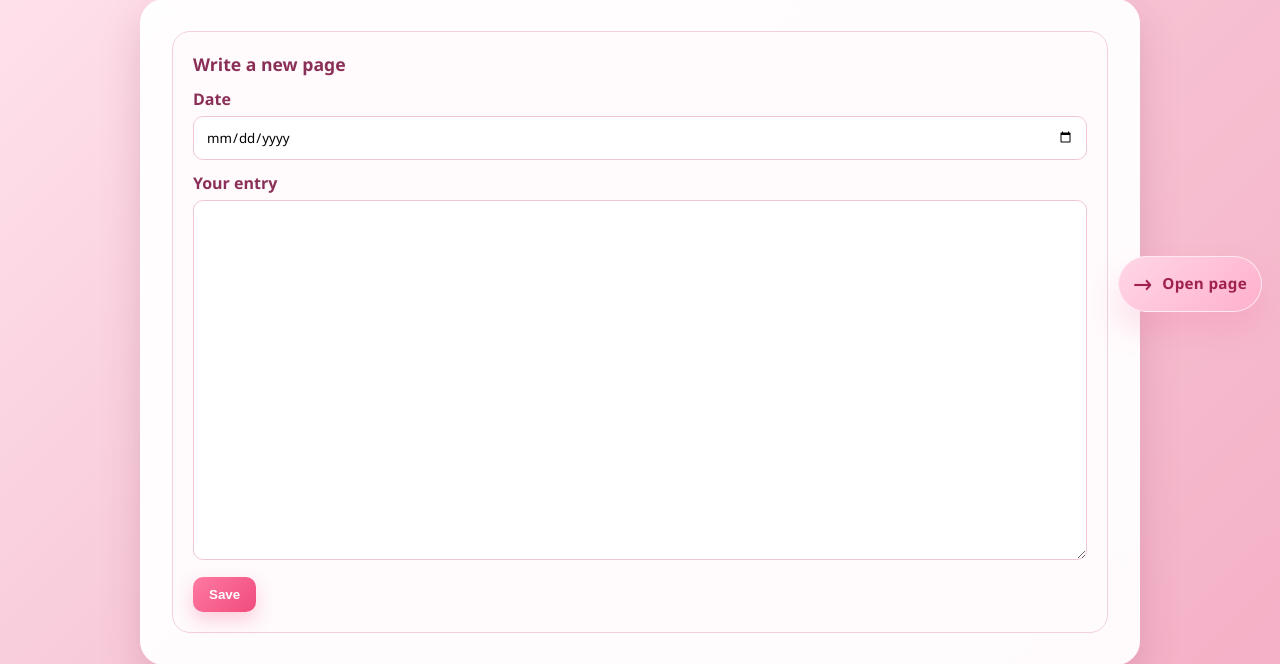
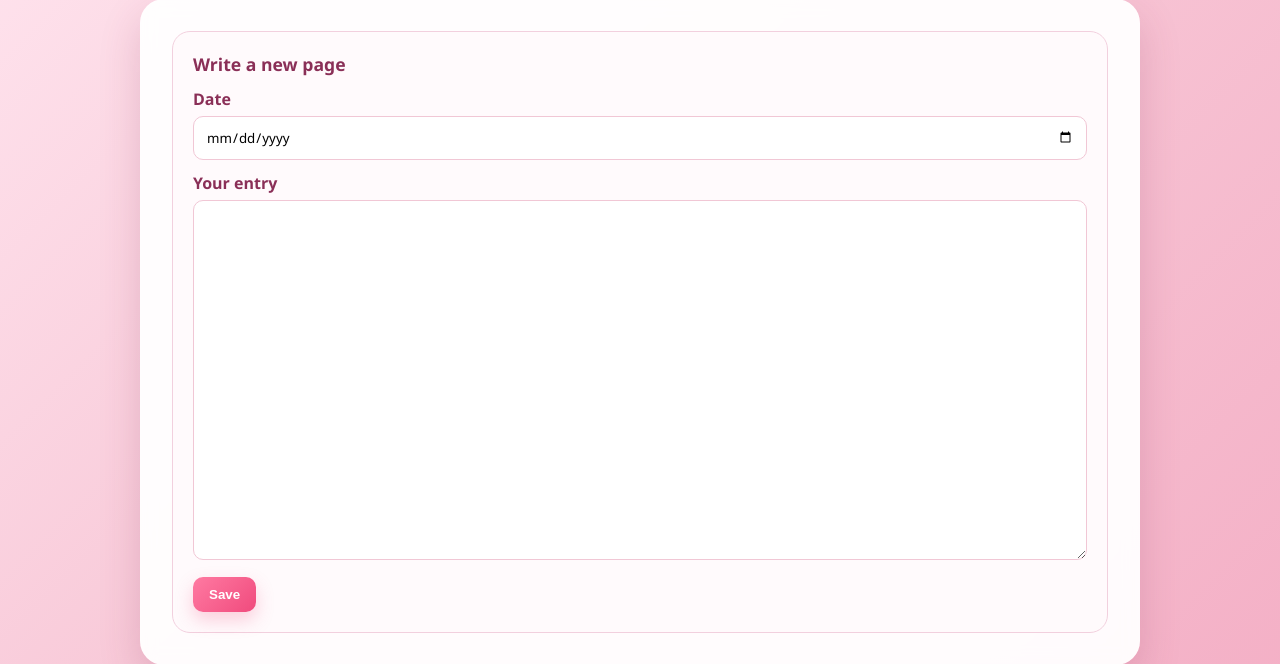
Before and after one commit to shwetha33960-sys/django-dairy, a Django app: page / in a window 1280 px wide. Shown: the part 116-780 px from the top of the page. Run offline with Django 5.2, Linux system fonts and the light colour scheme; the visitor is signed in with stand-in values (Sample User, id 1).

Commit message:
removed a button

```diff
--- a/blog/templates/blog/home.html
+++ b/blog/templates/blog/home.html
@@ -356,9 +356,6 @@
         </div>
     </div>
 
-    <a href="{% url 'side_page' %}" class="arrow-link" aria-label="Open new page">
-        <span>&#x2192;</span>
-        <span class="arrow-label">Open page</span>
-    </a>
+
 </body>
 </html>
```
